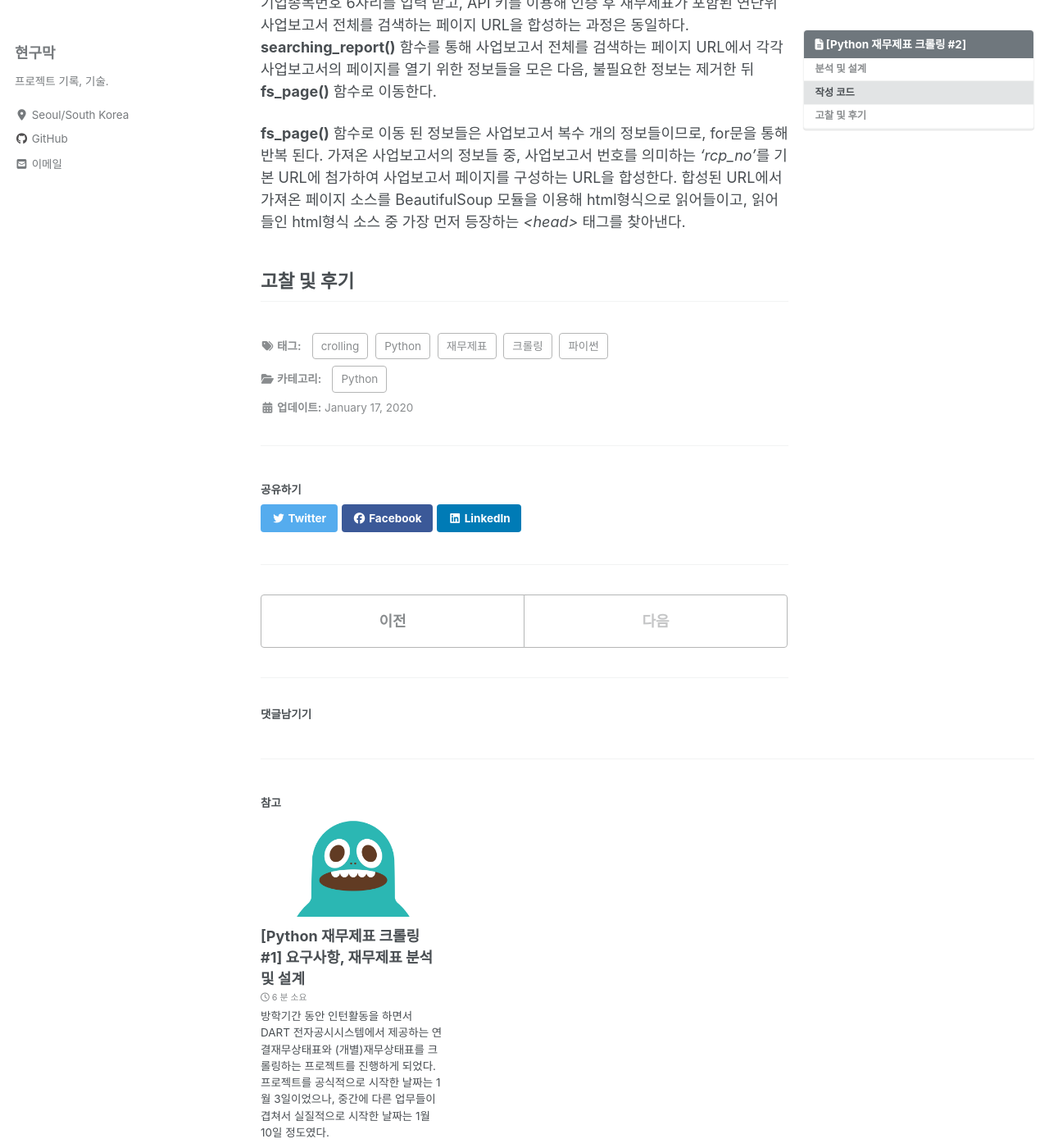
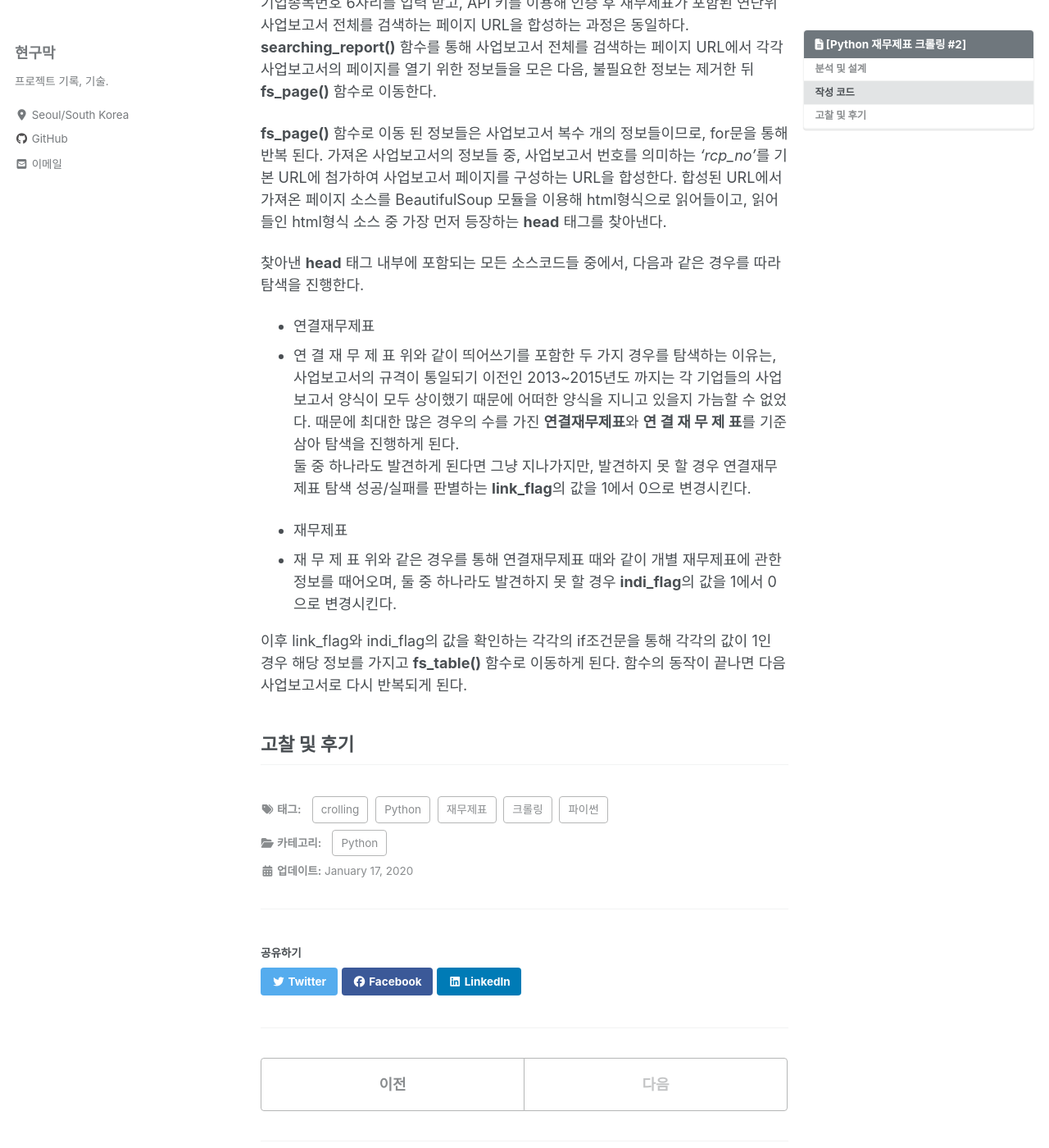
Before and after one commit to Hyeon9mak/Hyeon9mak.github.io, a Jekyll site: the page built from _posts/2020-01-16-재무제표-웹-크롤링 #2.md, in a window 1280 px wide and 1400 px high, scrolled down 4658 px. Shown: the whole window at 82% size. Built offline with Jekyll 4.4.1, drawn with Linux system fonts in a browser that asks for light colours; cached includes are drawn as plain includes; nearby versions of some CDN libraries; comment, search, counter and statistics services are not loaded.

Commit message:
Update 2020-01-16-재무제표-웹-크롤링 #2.md

```diff
--- a/_posts/2020-01-16-재무제표-웹-크롤링 #2.md
+++ b/_posts/2020-01-16-재무제표-웹-크롤링 #2.md
@@ -189,6 +189,18 @@ print(fs_page())          # for testing.
 
 **fs_page()** 함수로 이동 된 정보들은 사업보고서 복수 개의 정보들이므로, for문을 통해 반복 된다.
 가져온 사업보고서의 정보들 중, 사업보고서 번호를 의미하는 *'rcp_no'*를 기본 URL에 첨가하여
-사업보고서 페이지를 구성하는 URL을 합성한다. 합성된 URL에서 가져온 페이지 소스를 BeautifulSoup 모듈을 이용해 html형식으로 읽어들이고, 읽어들인 html형식 소스 중 가장 먼저 등장하는 *<head>* 태그를 찾아낸다.
+사업보고서 페이지를 구성하는 URL을 합성한다. 합성된 URL에서 가져온 페이지 소스를 BeautifulSoup 모듈을 이용해 html형식으로 읽어들이고, 읽어들인 html형식 소스 중 가장 먼저 등장하는 **head** 태그를 찾아낸다.
+
+찾아낸 **head** 태그 내부에 포함되는 모든 소스코드들 중에서, 다음과 같은 경우를 따라 탐색을 진행한다.
+- 연결재무제표
+- 연 결 재 무 제 표
+위와 같이 띄어쓰기를 포함한 두 가지 경우를 탐색하는 이유는, 사업보고서의 규격이 통일되기 이전인 2013~2015년도 까지는 각 기업들의 사업보고서 양식이 모두 상이했기 때문에 어떠한 양식을 지니고 있을지 가늠할 수 없었다. 때문에 최대한 많은 경우의 수를 가진 **연결재무제표**와 **연 결 재 무 제 표**를 기준 삼아 탐색을 진행하게 된다.
+둘 중 하나라도 발견하게 된다면 그냥 지나가지만, 발견하지 못 할 경우 연결재무제표 탐색 성공/실패를 판별하는 **link_flag**의 값을 1에서 0으로 변경시킨다.
+
+- 재무제표
+- 재 무 제 표
+위와 같은 경우를 통해 연결재무제표 때와 같이 개별 재무제표에 관한 정보를 때어오며, 둘 중 하나라도 발견하지 못 할 경우 **indi_flag**의 값을 1에서 0으로 변경시킨다.
+
+이후 link_flag와 indi_flag의 값을 확인하는 각각의 if조건문을 통해 각각의 값이 1인 경우 해당 정보를 가지고 **fs_table()** 함수로 이동하게 된다. 함수의 동작이 끝나면 다음 사업보고서로 다시 반복되게 된다.
 
 ## 고찰 및 후기
```
